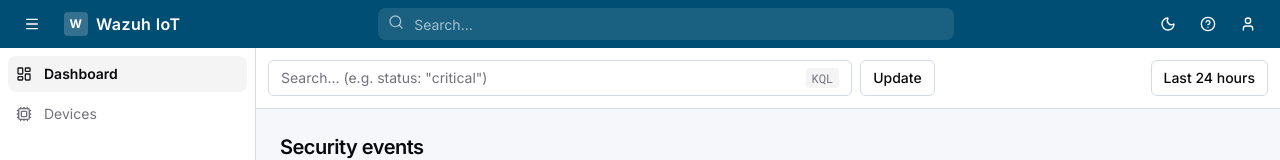
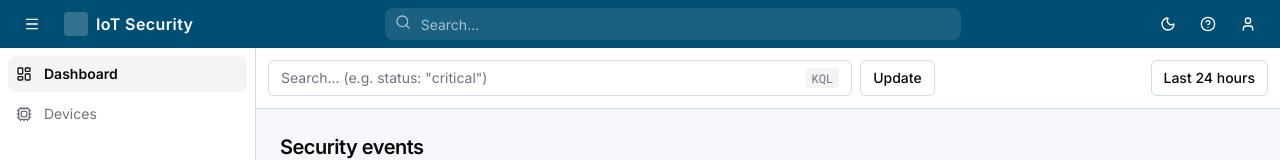
Before and after one commit to PeakChainNetwork/iot-security-platform-demo, a Next.js app: page / in a window 1280 px wide. Shown: the top 160 px of the page. Built offline with nearby package versions, Linux system fonts and the light colour scheme; no server answers.

Commit message:
refactor: update header branding to IoT Security and remove sidebar icon text

```diff
--- a/src/components/common/wazuh-layout.tsx
+++ b/src/components/common/wazuh-layout.tsx
@@ -36,9 +36,9 @@ export function WazuhLayout({ children }: { children: React.ReactNode }) {
           </Button>
           <Link href="/" className="font-semibold tracking-wide flex items-center gap-2 text-white hover:opacity-90">
             <div className="flex h-6 w-6 items-center justify-center rounded bg-white/20">
-              <span className="text-xs font-bold text-white">W</span>
+              <span className="text-xs font-bold text-white"></span>
             </div>
-            Wazuh IoT
+            IoT Security
           </Link>
         </div>
 
```
